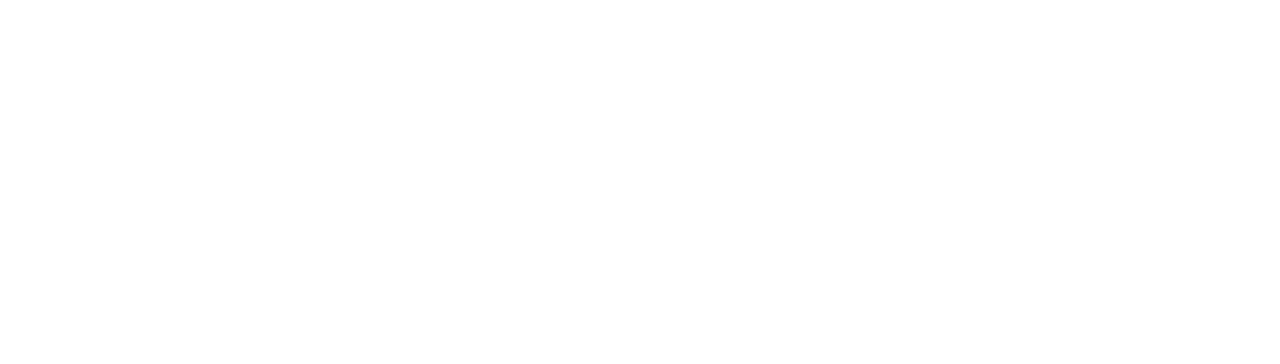
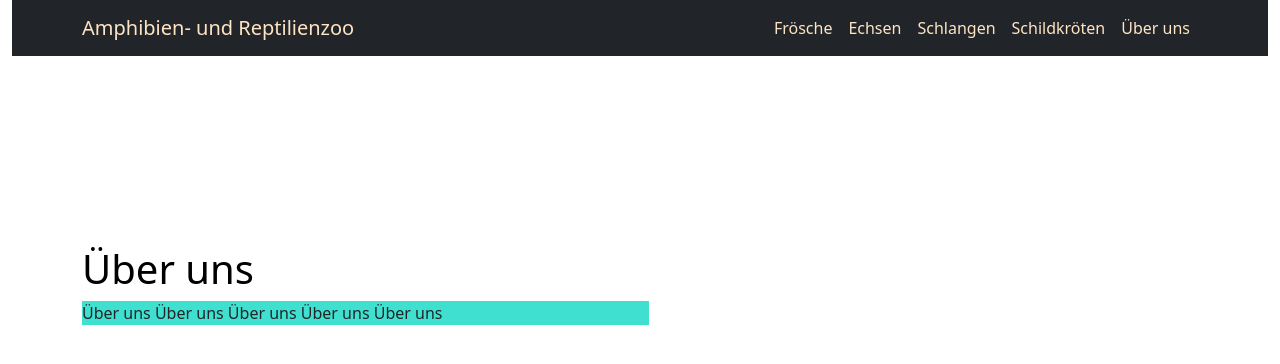
Before and after one commit to Chavannes-de-Bogis/Chavannes-de-Bogis.github.io, a website: page about.html in a window 1280 px wide. Drawn offline with nearby package versions, Linux system fonts and the light colour scheme.

Commit message:
Seiten mit Navbar erstellt

```diff
--- a/about.html
+++ b/about.html
@@ -0,0 +1,86 @@
+<!doctype html>
+<html lang="en">
+  <head>
+    <meta charset="utf-8">
+    <meta name="viewport" content="width=device-width, initial-scale=1">
+    <title>Index</title>
+    <link rel="stylesheet" href="stylesheet.css">
+    <link href="https://cdn.jsdelivr.net/npm/bootstrap@5.2.0-beta1/dist/css/bootstrap.min.css" rel="stylesheet" integrity="sha384-0evHe/X+R7YkIZDRvuzKMRqM+OrBnVFBL6DOitfPri4tjfHxaWutUpFmBp4vmVor" crossorigin="anonymous">
+  </head>
+  <body>
+    <div class="container-fluid">
+
+      <nav class="navbar navbar-expand-lg navbar-dark bg-dark">
+
+        <div class="container">
+
+          <a id="navbar" href="index.html" class="navbar-brand">Amphibien- und Reptilienzoo</a>
+
+          <button class="navbar-toggler" type="button" data-bs-toggle="collapse" data-bs-target="#navmenu">
+
+            <span class="navbar-toggler-icon"></span>
+
+          </button>
+
+          <div class="collapse navbar-collapse" id="navmenu">
+
+            <ul class="navbar-nav ms-auto">
+
+              <li class="nav-item">
+
+                <a href="frosch.html" class="nav-link" id="link1">Frösche</a>
+
+               </li>
+
+               <li class="nav-item">
+                 <a href="echsen.html" class="nav-link" id="link1">Echsen</a>
+               </li>
+
+               <li class="nav-item">
+                 <a href="schlang.html" class="nav-link" id="link1">Schlangen</a>
+               </li>
+
+               <li class="nav-item">
+
+                 <a href="schild.html" class="nav-link" id="link1">Schildkröten</a>
+
+               </li>
+
+               <li class="nav-item">
+
+                <a href="about.html" class="nav-link" id="link1">Über uns</a>
+
+              </li>
+
+
+
+
+
+
+            </ul>
+
+          </div>
+
+        </div>
+
+        </nav>
+
+        <div class="container">
+          <div class="row" id="center">
+            <div><h1 class="heading1">Über uns</h1></div>
+          </div>
+          <div id="paragraph1">
+            <p>
+              Über uns Über uns Über uns Über uns Über uns
+            </p>
+        </div>
+        </div>
+
+
+
+
+
+    <script src="https://cdn.jsdelivr.net/npm/bootstrap@5.2.0-beta1/dist/js/bootstrap.bundle.min.js" integrity="sha384-pprn3073KE6tl6bjs2QrFaJGz5/SUsLqktiwsUTF55Jfv3qYSDhgCecCxMW52nD2" crossorigin="anonymous"></script>
+  </body>
+
+</html>
```
Also changed, not shown: echsen.html (+1 -1 lines), frosch.html (+1 -1 lines), schild.html (+86 -0 lines), schlang.html (+86 -0 lines).
